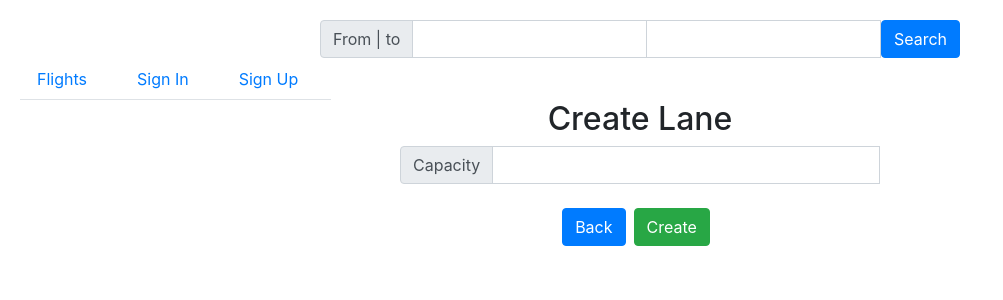
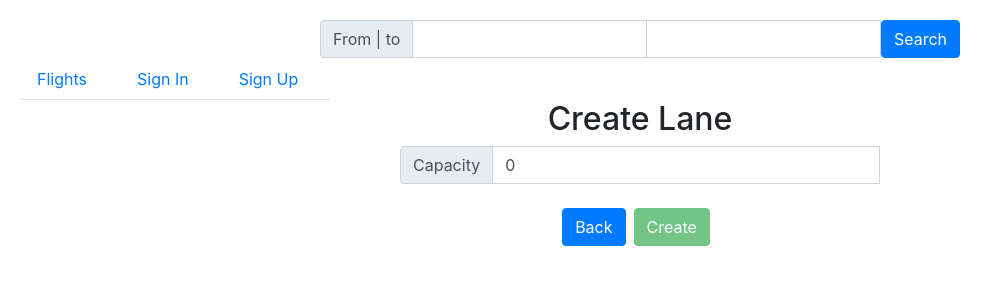
Before and after one commit to Vineti-Internship/group_4_final_project, a React (Create React App) app in the folder client/: page /newlane in a window 1280 px wide. Shown: the top 300 px of the page, without its empty margins (0-1003 px from the left). Built offline with nearby package versions, Linux system fonts and the light colour scheme.

Commit message:
fix(lane): add validation on create

```diff
--- a/client/src/components/NewLanesForm/new_lane_form.js
+++ b/client/src/components/NewLanesForm/new_lane_form.js
@@ -2,24 +2,27 @@ import React from 'react';
 import './new_lane_form.css'
 
 export  default class NewLaneForm extends React.Component{
-  constructor(props){
+  constructor(props) {
     super(props);
+
 		this.state={
-			capacity:" "
+      capacity: 0,
+      canSave: false,
     };
+
     this.changeState = this.changeState.bind(this);
     this.submit = this.submit.bind(this);
   }
 
-changeState = (e) => {
+  changeState = e => {
     const {name, value} = e.target;
     this.setState({
-    [name]:value
+      [name]: value,
+      canSave: value > 0
     });
-  let isEditMode=false;
   }
 
-submit = (e) => {
+  submit = e => {
     e.preventDefault();
     const data = {
       capacity: this.state.capacity
@@ -29,12 +32,12 @@ submit = (e) => {
     this.props.history.push("/lanes");
   }
 
-back = (e) => {
+  back = e => {
     e.preventDefault();
     this.props.history.push("/lanes");
   }
 
-componentWillMount() {
+  componentWillMount = () => {
     const { lane } = this.props;
 
     if (lane) {
@@ -45,10 +48,8 @@ componentWillMount() {
     }
   }
 
-  render(){
-    const { lane } = this.props;
-    const isEditMode = lane ? true : false;
-    const { capacity} = this.state;
+  render = () => {
+    const { capacity, canSave } = this.state;
 
     return(
       <div className="new-lane-form">
@@ -59,14 +60,15 @@ componentWillMount() {
               <div class="input-group-prepend">
                 <span class="input-group-text" id="">Capacity</span>
               </div>
-          <input className = "capacity-input" type="number" name = "capacity" onChange={this.changeState} value={capacity}   className="form-control" aria-label="Default" aria-describedby="inputGroup-sizing-default"/><br/>
-          </div><br/>
-
+              <input className="capacity-input" type="number" name="capacity" onChange={this.changeState} value={capacity} className="form-control" aria-label="Default" aria-describedby="inputGroup-sizing-default"/>
+              <br/>
+            </div>
+            <br/>
             <div class="btn-group mr-2" role="group" aria-label="First group">
               <button className="btn btn-primary" onClick={this.back}>Back</button>
             </div>
             <div class="btn-group mr-2" role="group" aria-label="Second group">
-          <input className="btn btn-success" type="submit" value="Create" />
+              <input className="btn btn-success" type="submit" value="Create" disabled={!canSave} />
             </div>
           </form>
         </center>
```
Lines whose indentation alone changed are shown as unchanged.
